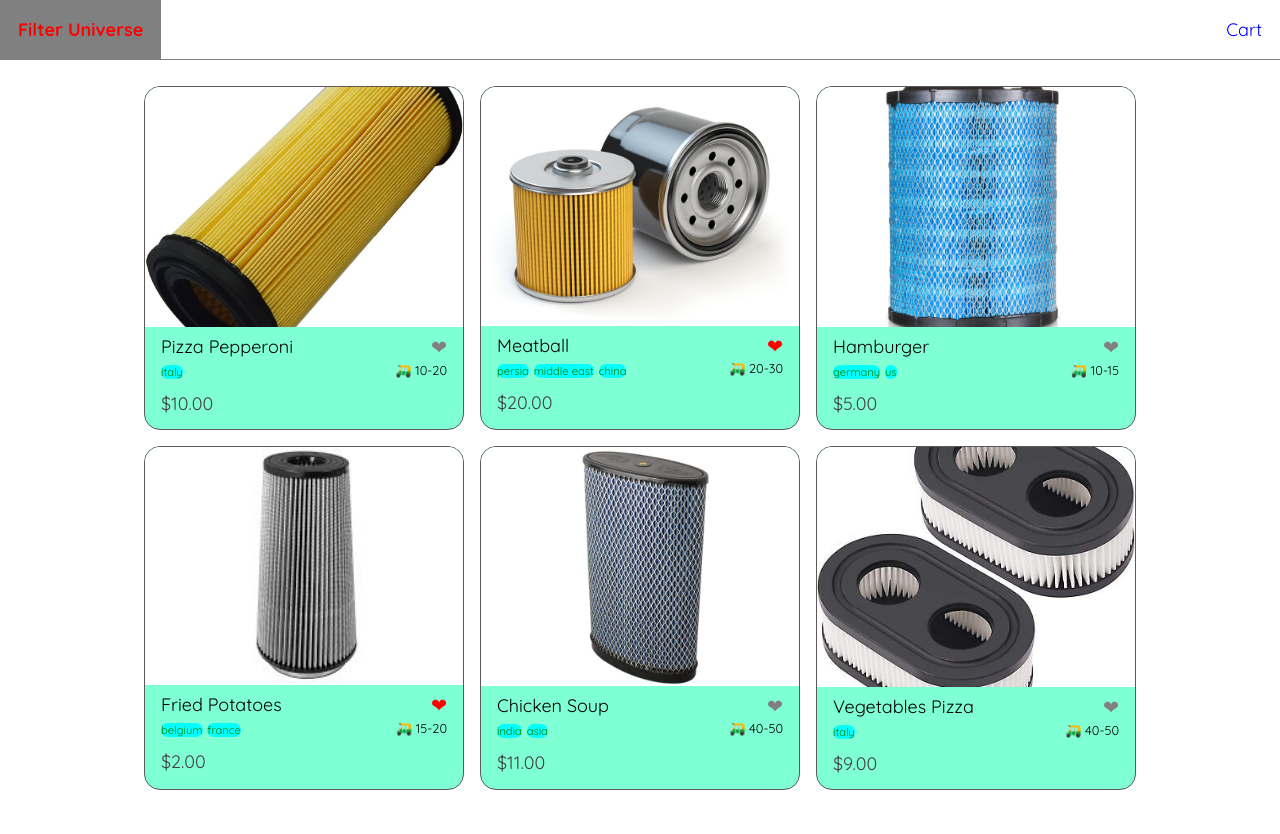
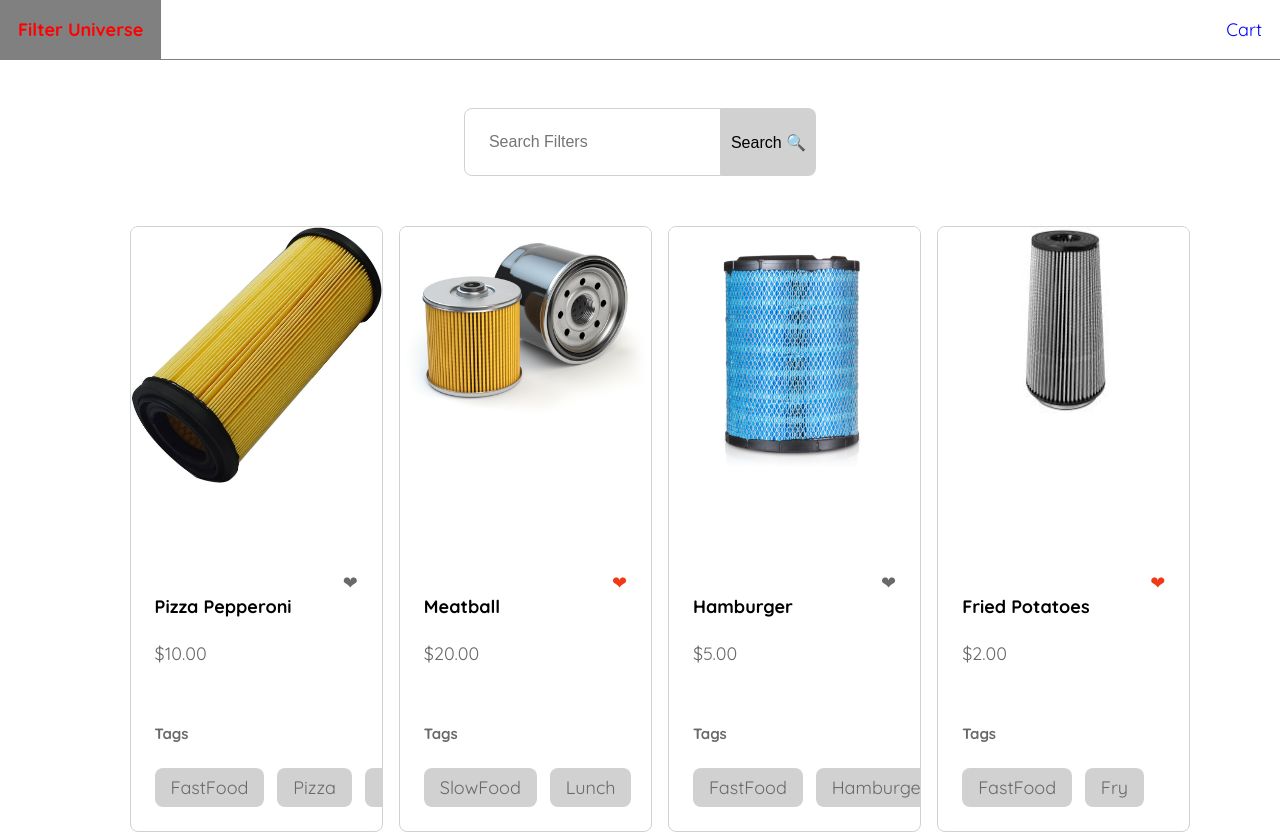
Before and after one commit to FirenLF2/filterComm, an Angular app: page / in a window 1280 px wide. Shown: the top 834 px of the page. Built offline with nearby package versions, Linux system fonts and the light colour scheme.

Commit message:
HomeComp change

```diff
--- a/src/app/home/HomeComponent.ts
+++ b/src/app/home/HomeComponent.ts
@@ -1,33 +1,39 @@
 import { Component, OnInit } from '@angular/core';
 import { FiltersService } from '../services/filters/filters.service';
-import { CommonModule } from '@angular/common';
+import { CurrencyPipe, NgOptimizedImage } from '@angular/common';
 import { Filter } from '../shared/models/filters';
-import { ActivatedRoute } from '@angular/router';
-import { filter } from 'rxjs';
+import { ActivatedRoute, RouterLink } from '@angular/router';
+import { SearchComponent } from '../search/search.component';
 
 @Component({
   selector: 'app-home',
   standalone: true,
-  imports: [CommonModule],
+  imports: [NgOptimizedImage, CurrencyPipe, SearchComponent, RouterLink],
   templateUrl: './home.component.html',
   styleUrl: './home.component.css',
 })
 export class HomeComponent implements OnInit {
+  searchTerm: String | null = '';
   filters: Filter[] = [];
+
   constructor(
     private filterService: FiltersService,
     private route: ActivatedRoute
   ) {}
 
   ngOnInit(): void {
-    this.route.params.subscribe((params) => {
-      if (params.searchTerm)
+    this.route.paramMap.subscribe((paramMap) => {
+      this.searchTerm = paramMap.get('searchTerm');
+      if (this.searchTerm) {
+        // @ts-ignore
         this.filters = this.filterService
           .getAll()
           .filter((filter) =>
-            filter.name.toLowerCase().includes(params.searchTerm.toLowerCase())
+            filter.name.toLowerCase().includes(this.searchTerm!.toLowerCase())
           );
-      else this.filters = this.filterService.getAll();
+      } else {
+        this.filters = this.filterService.getAll();
+      }
     });
   }
 }
--- a/src/app/home/home.component.css
+++ b/src/app/home/home.component.css
@@ -1,77 +1,80 @@
-ul {
-  display: flex;
-  justify-content: center;
-  align-items: center;
-  flex-wrap: wrap;
-  list-style: none;
-  padding: 0;
+section {
+  margin: 2vh 7vw 0 7vw;
 }
 
-li a {
-  height: 21.5rem;
-  width: 20rem;
-  border: 1px solid rgb(94, 88, 88);
-  background-color: aquamarine;
-  border-radius: 1rem;
-  margin: 0.5rem;
+ul {
+  display: grid;
+  grid-auto-rows: 1fr;
+  grid-template-columns: 1fr 1fr 1fr 1fr;
+  gap: 1rem;
+}
+
+ul li {
+  height: auto;
+  border: 1px solid #d1d1d1;
+  border-radius: 0.5rem;
+  overflow: hidden;
+}
+
+@media only screen and (max-width: 1200px) {
+  ul {
+    grid-template-columns: 1fr 1fr 1fr;
+  }
+}
+
+@media only screen and (max-width: 1024px) {
+  ul {
+    grid-template-columns: 1fr 1fr;
+  }
+}
+
+@media only screen and (max-width: 768px) {
+  ul {
+    grid-template-columns: 1fr;
+  }
+}
+
+li a:hover {
+  opacity: 0.9;
+}
+
+ul li .img {
+  height: 20rem;
   display: flex;
   flex-direction: column;
   overflow: hidden;
 }
 
-li img {
-  max-height: 15rem;
-  object-fit: cover;
+li .card-content {
+  margin: 1.5rem;
+  display: flex;
+  flex-direction: column;
+  gap: 1rem;
+  color: dimgray;
 }
 
-li a:hover {
-  opacity: 0.9;
-  cursor: pointer;
+li .card-header {
+  display: flex;
+  justify-content: space-between;
 }
 
-.content {
-  padding: 0.5rem 1rem;
-  position: relative;
+li .card-title {
+  color: black;
 }
 
-.favorite {
-  color: red;
-  position: absolute;
-  top: 0.5rem;
-  right: 1rem;
-  font-size: 1.2rem;
+li .favorite {
+  color: #f03a17;
 }
 
-.favorite.not {
-  color: grey;
+.tags {
+  display: flex;
+  gap: 0.8rem;
+  margin-top: 0.5rem;
 }
 
-.product-item-footer {
-  display: flex;
-  justify-content: space-between;
-  align-items: center;
+.tag-item {
+  background-color: #d1d1d1;
+  color: dimgray;
+  border-radius: 0.5rem;
+  padding: 0.5rem 1rem 0.5rem 1rem;
 }
-
-.origins {
-  flex: 9;
-}
-
-.origins span {
-  border-radius: 2rem;
-  background-color: aqua;
-  display: inline-block;
-  font-size: 0.7rem;
-  color: green;
-  margin-right: 0.3rem;
-}
-
-.cook-time {
-  font-size: 0.8rem;
-  flex: 3;
-  text-align: right;
-}
-
-.price {
-  color: #414141;
-  margin-top: 0.7rem;
-}
--- a/src/app/home/home.component.html
+++ b/src/app/home/home.component.html
@@ -1,29 +1,33 @@
+<section>
+  <app-search [searchTerm]="searchTerm" />
   <ul>
-  <li *ngFor="let filter of filters">
-    <a>
-      <img src="{{ filter.imageUrl }}" alt="" />
-      <div class="content">
-        <div class="name">
-          {{ filter.name }}
+    @for (filter of filters; track filter.id) {
+    <li>
+      <a routerLink="/filter/{{ filter.id }}">
+        <div class="img">
+          <img [src]="filter.imageUrl" [alt]="filter.name" />
         </div>
-        <span class="favorite {{ filter.favorite ? '' : 'not' }}"> ❤ </span>
-        <div class="product-item-footer">
-          <div class="origins">
-            <span *ngFor="let origin of filter.origins">
-              {{ origin }}
-            </span>
+
+        <div class="card-content">
+          <div class="card-header">
+            <div>
+              <h4 class="card-title">{{ filter.name }}</h4>
+              <p>{{ filter.price | currency }}</p>
             </div>
-          <div class="cook-time">
-            <span>🛺</span>
-            {{ filter.cookTime }}
+            <span class="{{ filter.favorite ? 'favorite' : '' }}"> ❤ </span>
           </div>
+
+          <div>
+            <h5>Tags</h5>
+            <div class="tags">
+              @for(tag of filter.tags; track tag) {
+              <span class="tag-item">{{ tag }}</span>
+              }
             </div>
-        <div class="price">
-          <span>
-            {{ filter.price | currency }}
-          </span>
           </div>
         </div>
       </a>
     </li>
+    }
   </ul>
+</section>
```
Lines whose indentation alone changed are shown as unchanged.
